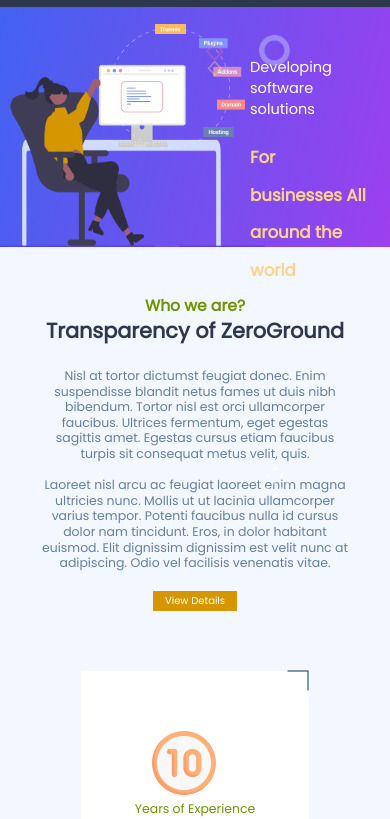
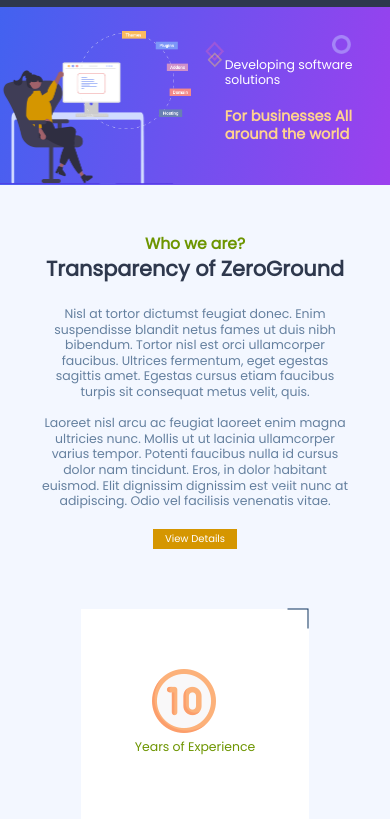
Before and after one commit to SAPranto/Demo-Landing-Page-, a plain HTML site: page index.html in a window 390 px wide. Shown: the part 33-852 px from the top of the page. Drawn offline with Linux system fonts and the light colour scheme.

Commit message:
Responsive Design Created For Mobile Devices

```diff
--- a/style.css
+++ b/style.css
@@ -726,5 +726,45 @@
       display: grid;
       justify-content: center;
     }
+    .concern-container {
+      padding-top: 50px;
+      padding-bottom: 50px;
+    }
+    .subscribe-form input::placeholder {
+      text-align: center;
+    }
+  }
+  @media only screen and (max-width: 420px) {
+    h3 {
+      font-size: 1.4rem;
+      line-height: 18px;
+    }
+    h2 {
+      font-size: 1.2rem;
+      line-height: 15px;
+    }
+    .img1 {
+      max-width: 200px;
+    }
+    .banner {
+      max-height: 78px;
+    }
+    .circle-img {
+      top: -200%;
+      left: 32%;
+      max-width: 35%;
+    }
+    .group1-img {
+      top: -215%;
+      left: 12%;
+      max-width: 25%;
+    }
+    .path362-img {
+      max-width: 5%;
+      right: 10%;
+    }
+    .path30-img {
+      top: 11%;
+    }
   }
   }
```
